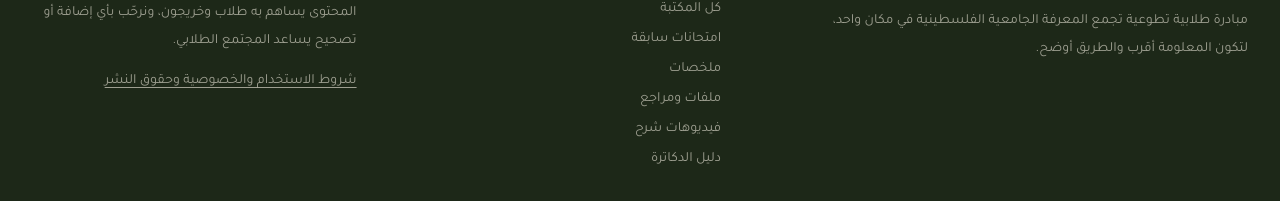
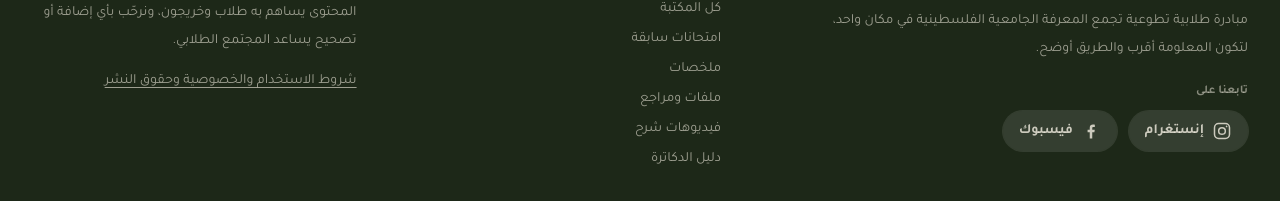
Before and after one commit to nexusforge26-tech/P.U.S.H, a Next.js app: page / in a window 1280 px wide. Shown: the part 1645-1846 px from the top of the page. Built offline with nearby package versions, Linux system fonts and the light colour scheme; no server answers; the database is empty.

Commit message:
Footer: add Instagram and Facebook links (from P_U_S_H-v7)

```diff
--- a/components/Footer.tsx
+++ b/components/Footer.tsx
@@ -1,5 +1,28 @@
 import Link from "next/link";
 import { MATERIAL_TYPE_LABELS } from "@/lib/types";
+
+const SOCIAL_LINKS = [
+  {
+    name: "إنستغرام",
+    href: "https://www.instagram.com/push.edu.ps",
+    icon: (
+      <svg viewBox="0 0 24 24" className="h-5 w-5" fill="none" stroke="currentColor" strokeWidth="1.8" aria-hidden="true">
+        <rect x="3" y="3" width="18" height="18" rx="5" />
+        <circle cx="12" cy="12" r="4" />
+        <circle cx="17.5" cy="6.5" r="1" fill="currentColor" stroke="none" />
+      </svg>
+    ),
+  },
+  {
+    name: "فيسبوك",
+    href: "https://www.facebook.com/share/1JPa2s7XQ1/",
+    icon: (
+      <svg viewBox="0 0 24 24" className="h-5 w-5" fill="currentColor" aria-hidden="true">
+        <path d="M13.5 21v-7.5h2.6l.4-3h-3V8.6c0-.9.3-1.5 1.5-1.5h1.6V4.4c-.3 0-1.2-.1-2.3-.1-2.3 0-3.8 1.4-3.8 3.9v2.3H7.9v3h2.6V21h3z" />
+      </svg>
+    ),
+  },
+];
 
 export default function Footer() {
   return (
@@ -14,6 +37,26 @@ export default function Footer() {
               مبادرة طلابية تطوعية تجمع المعرفة الجامعية الفلسطينية في مكان واحد، لتكون المعلومة أقرب
               والطريق أوضح.
             </p>
+            <div className="mt-5">
+              <p className="text-xs font-bold text-parchment/50">تابعنا على</p>
+              <ul className="mt-3 flex items-center gap-3">
+                {SOCIAL_LINKS.map((s) => (
+                  <li key={s.name}>
+                    <a
+                      href={s.href}
+                      target="_blank"
+                      rel="noopener noreferrer"
+                      aria-label={`PUSH على ${s.name}`}
+                      title={s.name}
+                      className="flex h-10 items-center gap-2 rounded-full bg-white/10 px-4 text-sm font-bold text-parchment/80 ring-1 ring-white/10 transition hover:bg-white/20 hover:text-parchment"
+                    >
+                      {s.icon}
+                      <span>{s.name}</span>
+                    </a>
+                  </li>
+                ))}
+              </ul>
+            </div>
           </div>
 
           <div>
```
